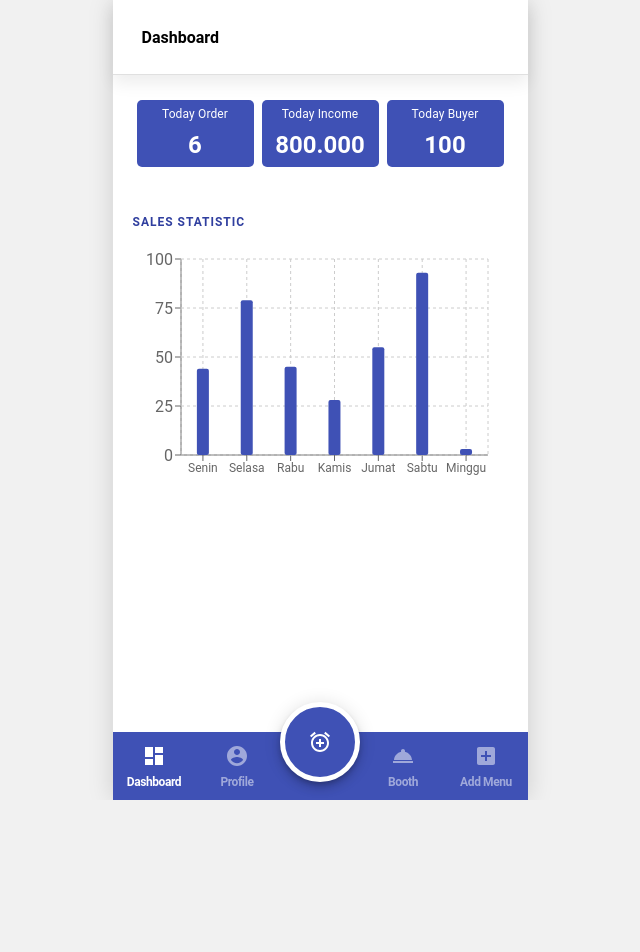
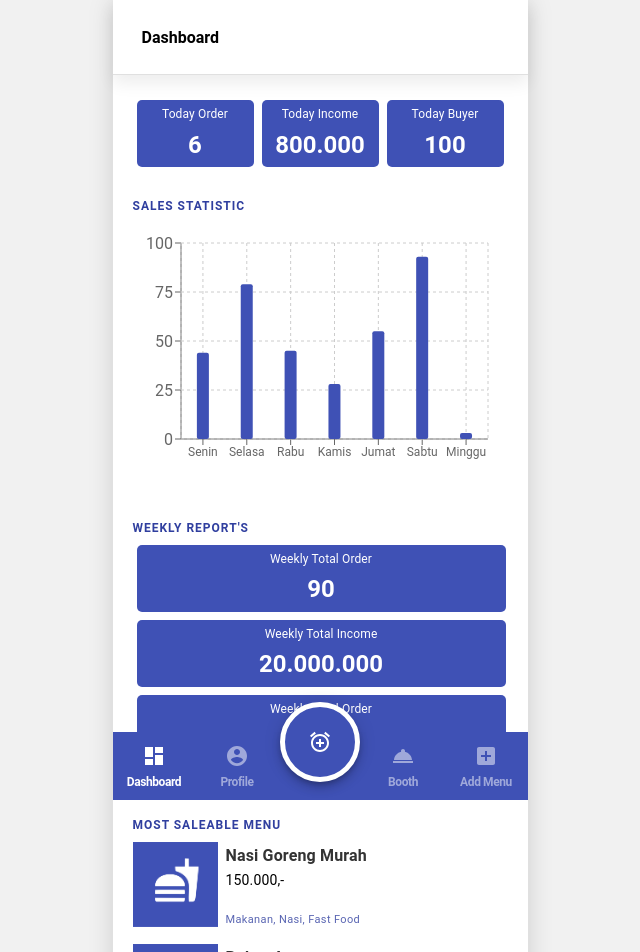
Before and after one commit to smartcanteen/smartcanteen-client, a React (Create React App) app: page /dashboard in a window 1280 px wide. Shown: the top 952 px of the page, without its empty margins (320-960 px from the left). Before the commit the page ends 800 px from the top, so only its background shows below. Built offline with nearby package versions, Linux system fonts and the light colour scheme.

Commit message:
dashboard: saleable menu

```diff
--- a/src/components/pages/Private/Dashboard/index.js
+++ b/src/components/pages/Private/Dashboard/index.js
@@ -1,7 +1,32 @@
 import React from 'react'
 import { Box } from '@material-ui/core'
 import { TopNavigation, BottomNavigation, AppContainer } from 'components/layout'
-import { AnalyticsCard, NavigationCaption, StatisticChart } from 'components/shared'
+import { AnalyticsCard, NavigationCaption, StatisticChart, TitleSection, MenuCard } from 'components/shared'
+
+const bestFood = [
+    {
+        id_makanan:1,
+        nama:'Nasi Goreng Murah',
+        harga:150000,
+        kategori:'Makanan, Nasi, Fast Food',
+        ketersediaan:true
+    },
+    {
+        id_makanan:2,
+        nama:'Bubur Ayam',
+        harga:100000,
+        kategori:'Makanan, Nasi, Bubur',
+        ketersediaan:true
+    },
+    {
+        id_makanan:3,
+        nama:'Nasi Tim Daging Kambing',
+        harga:80000,
+        kategori:'Makanan, Nasi, Daging',
+        ketersediaan:true
+    },
+
+]
 
 const Dashboard = () => {
     return (
@@ -10,18 +35,36 @@ const Dashboard = () => {
                 <NavigationCaption caption="Dashboard" />
             </TopNavigation>
             <AppContainer hasBottomNav>
-                <Box mb={5} display="flex" justifyContent="space-between">
+                <Box mb={3} display="flex" justifyContent="space-between">
                     <AnalyticsCard title="Today Order" value={6}/>
                     <AnalyticsCard title="Today Income" value={800000}/>
                     <AnalyticsCard title="Today Buyer" value={100}/>
                 </Box>
-                <Box mb={5}>
+                <Box mb={3}>
+                    <TitleSection title="Sales Statistic"/>
                     <StatisticChart />
+                </Box>
+                <Box mb={3} display="flex" flexDirection="column" alignItems="space-between" paddingY={2}>
+                    <TitleSection title="Weekly Report's"/>
+                    <Box mb={1}>
+                        <AnalyticsCard fullWidth title="Weekly Total Order" value={90}/>
+                    </Box>
+                    <Box mb={1}>
+                        <AnalyticsCard fullWidth title="Weekly Total Income" value={20000000}/>
+                    </Box>
+
+                    <Box mb={1}>
+                        <AnalyticsCard fullWidth title="Weekly Total Order" value={530}/>
+                    </Box>
+                </Box>
+                <Box>
+                    <TitleSection title="Most Saleable Menu"/>
+                    {bestFood.filter( menu => menu.ketersediaan === true ).map((food,index) =>
+                        <MenuCard key={index} foodName={food.nama} foodPrice={food.harga} foodCategory={food.kategori}/>
+                    )}
                 </Box>
             </AppContainer>
             <BottomNavigation isAuthenticated/>
-
-
         </Box>
     )
 }
--- a/src/components/shared/AnalyticsCard.js
+++ b/src/components/shared/AnalyticsCard.js
@@ -10,14 +10,17 @@ const useStyles = makeStyles({
     },
     value:{
         fontWeight:'bold',
+    },
+    fullWidth:{
+        maxWidth:'95%'
     }
 })
 
 const AnalyticsCard = props => {
     const classes = useStyles()
-    const { title, value } = props
+    const { title, value, style, fullWidth } = props
     return (
-        <Box className="analytics-card" bgcolor="primary.main" textAlign="center" p={.8} borderRadius={5} color="#FFF" marginX={.5} width="100%">
+        <Box className={fullWidth?classes.fullWidth:''} bgcolor="primary.main" textAlign="center" p={.8} borderRadius={5} color="#FFF" marginX={.5} width="100%" {...style} >
             <Typography variant="body2" className={classes.title}>
                 { title }
             </Typography>
@@ -31,6 +34,7 @@ const AnalyticsCard = props => {
 AnalyticsCard.porpTypes = {
     title:PropTypes.string,
     value:PropTypes.number,
+    fullWidth:PropTypes.bool
 }
 
 export default AnalyticsCard
--- a/src/components/shared/StatisticChart.js
+++ b/src/components/shared/StatisticChart.js
@@ -1,5 +1,5 @@
 import React from "react";
-import { Card, Typography } from "@material-ui/core";
+import { Card } from "@material-ui/core";
 import {
   BarChart,
   Bar,
@@ -10,7 +10,6 @@ import {
   ResponsiveContainer,
 } from 'recharts';
 
-import { makeStyles } from '@material-ui/core/styles'
 
 const staticDatas = [
   { name: "Senin", pv: 44 },
@@ -22,20 +21,9 @@ const staticDatas = [
   { name: "Minggu", pv: 3 },
 ];
 
-const useStyles = makeStyles( theme => ({
-    chartTitle:{
-        fontWeight:'bold',
-        color: theme.palette.primary.dark
-    }
-}))
-
 const Chart = () => {
-  const classes = useStyles()
   return (
-    <Card className={classes.chartWrapper} elevation={0}>
-      <Typography variant="overline" className={classes.chartTitle}>
-        Sales Statistic
-      </Typography>
+    <Card  elevation={0}>
       <div style={{ width: "100%", height: 250 }}>
         <ResponsiveContainer>
           <BarChart
--- /dev/null
+++ b/src/components/shared/TitleSection.js
@@ -0,0 +1,22 @@
+import React from 'react'
+import { Typography } from '@material-ui/core'
+import { makeStyles } from '@material-ui/core/styles'
+
+const useStyles = makeStyles( theme => ({
+    title:{
+        fontWeight:'bold',
+        color: theme.palette.primary.dark
+    }
+}))
+
+const TitleSection = ({title}) => {
+    const classes = useStyles()
+
+    return (
+        <Typography variant="overline" className={classes.title}>
+            {title}
+        </Typography>
+    )
+}
+
+export default TitleSection
--- a/src/components/shared/index.js
+++ b/src/components/shared/index.js
@@ -10,7 +10,7 @@ import OrderCard from './OrderCard'
 import OrderTab from './OrderTab'
 import AnalyticsCard from './AnalyticsCard'
 import StatisticChart from './StatisticChart'
-
+import TitleSection from './TitleSection'
 export {
     NavigationBack,
     NavigationCaption,
@@ -23,5 +23,6 @@ export {
     OrderCard,
     OrderTab,
     AnalyticsCard,
-    StatisticChart
+    StatisticChart,
+    TitleSection
 }
```
